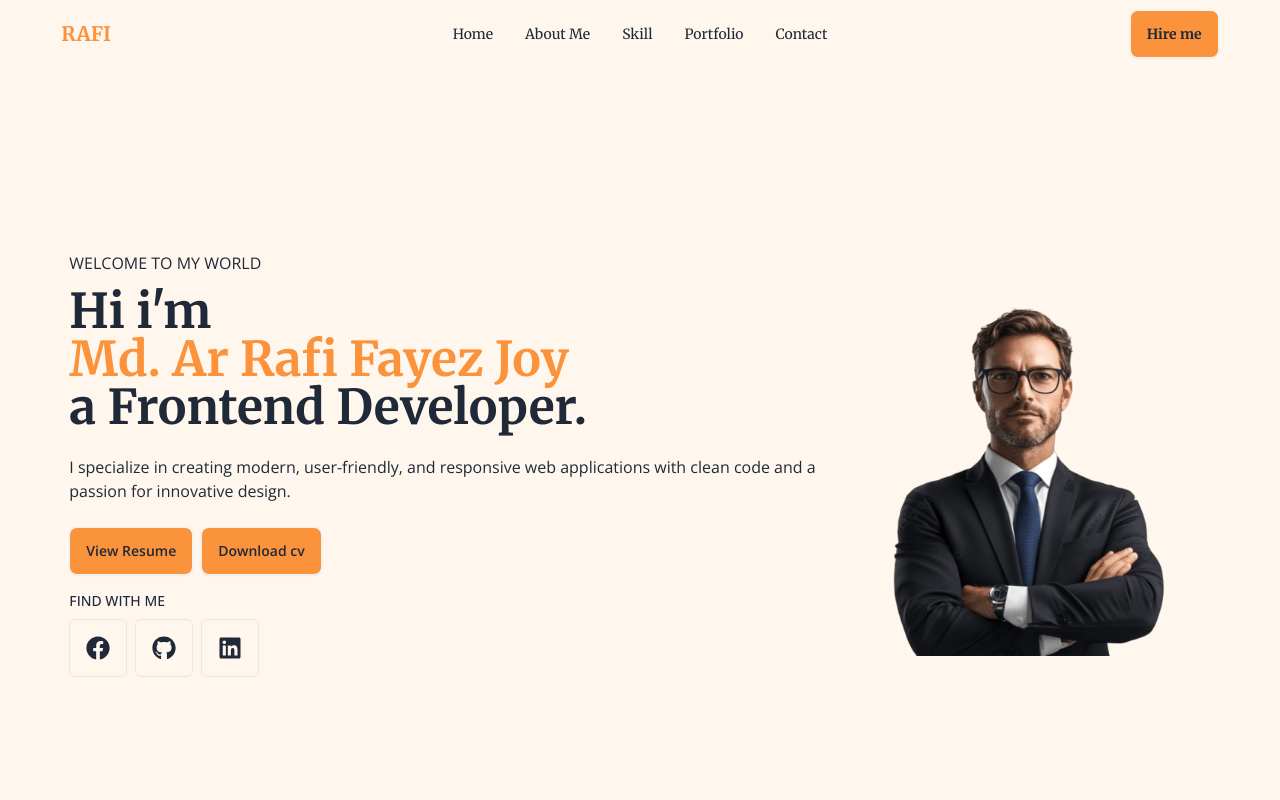
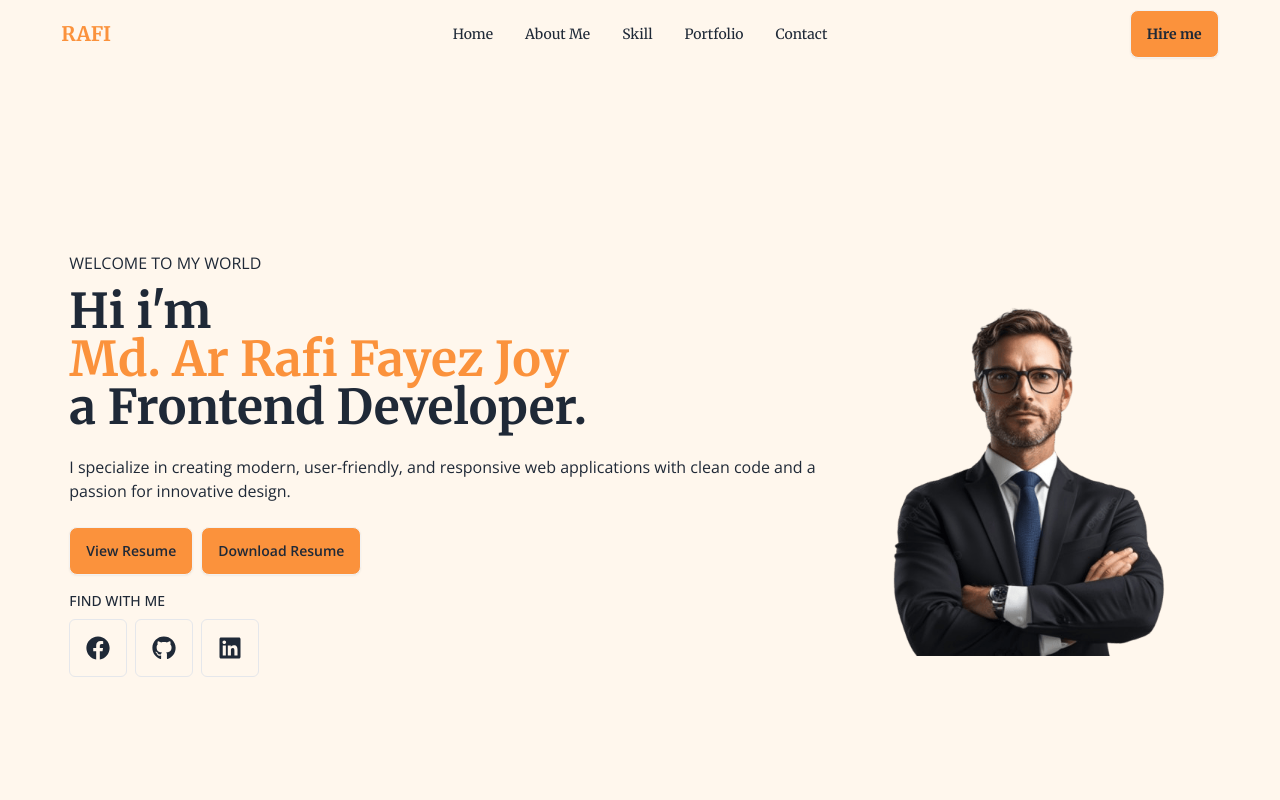
Before and after one commit to Arrafi2644/My-Portfolio, a React (Vite) app: page / in a window 1280 px wide. Shown: the top 800 px of the page. Built offline with nearby package versions, Linux system fonts and the light colour scheme; no server answers.

Commit message:
Add resume to the for download resume

```diff
--- a/src/pages/Home/Banner/Banner.jsx
+++ b/src/pages/Home/Banner/Banner.jsx
@@ -2,7 +2,7 @@ import React from 'react';
 import bannerImg from '../../../assets/banner-person.png'
 import { FaFacebook, FaGithub, FaLinkedin } from 'react-icons/fa';
 import { Link } from 'react-router-dom';
-import resume from '../../../../src/resume/Ar_Rafi_Fayez_Joy_cv-for-web-developer.pdf'
+import resume from '../../../../src/resume/Resume of Md. Ar Rafi Fayez Joy for frontend web developer.pdf'
 
 const Banner = () => {
     return (
@@ -21,7 +21,7 @@ const Banner = () => {
 
                         <a className="btn bg-primary hover:scale-95" target='_blank' href="https://drive.google.com/file/d/1de3JQ9J2LH67NjGWkN2vJRtKn06b3H3l/view?usp=sharing">View Resume</a>
 
-                        <a className="btn bg-primary hover:scale-95" href={resume} download='cv'>Download cv</a>
+                        <a className="btn bg-primary hover:scale-95" href={resume} download='Resume'>Download Resume</a>
 
                     </div>
                     <div className='mt-4'>
```
Also changed, not shown: 2 other files (tests, documents, lock files or other folders).
